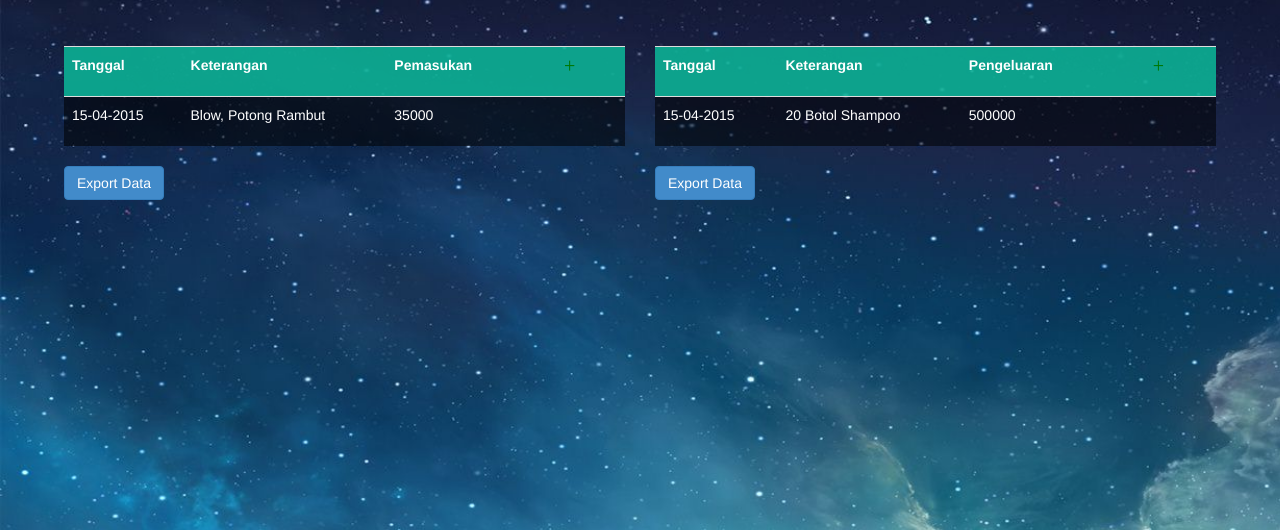
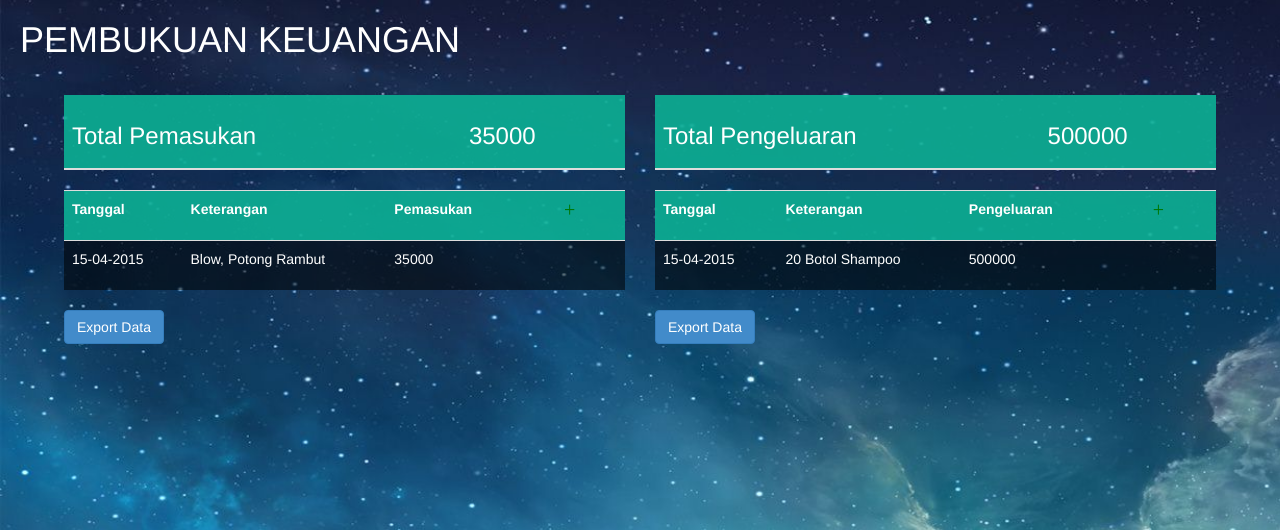
Before and after one commit to indam-m/salonmemori, a PHP site: page /pembukuan.html in a window 1280 px wide. Shown: the part 52-582 px from the top of the page. Run offline with PHP 8.4, Linux system fonts and the light colour scheme; lists and menus that the app fills with data are empty; some web fonts are replaced.

Commit message:
fixing bug

```diff
--- a/assets/css/my-css.css
+++ b/assets/css/my-css.css
@@ -173,7 +173,7 @@
 	color: #00f;
 }
 
-.table-add {
+.table-add-pemasukan, .table-add-pengeluaran {
   color: #070;
   cursor: pointer;
   position: absolute;
@@ -181,6 +181,10 @@
   right: 0;
 }
 
-.table-add:hover {
+.table-add-pemasukan:hover, .table-add-pengeluaran:hover {
 	color: #0b0;
 }
+
+.box-registrasi form row span {
+    max-width: 100px;
+}
--- a/assets/js/script-pembukuan.js
+++ b/assets/js/script-pembukuan.js
@@ -4,9 +4,16 @@ $(document).ready(function(){
 	var $BTN = $('#export-btn');
 	var $EXPORT = $('#export');
 
-	$('.table-add').click(function () {
+	$('.table-add-pemasukan').click(function () {
 	  var $clone = $TABLE.find('tr.hide').clone(true).removeClass('hide table-line');
-	  $TABLE.find('table').append($clone);
+	  //$TABLE.find('table').append($clone);
+      $('#table-pemasukan').append($clone);
+	});
+
+    $('.table-add-pengeluaran').click(function () {
+	  var $clone = $TABLE.find('tr.hide').clone(true).removeClass('hide table-line');
+	  //$TABLE.find('table').append($clone);
+      $('#table-pengeluaran').append($clone);
 	});
 
 	$('.table-remove').click(function () {
--- a/pembukuan.html
+++ b/pembukuan.html
@@ -34,18 +34,29 @@
         </nav>
         <!-- END OF NAV BAR -->
 
+        <font color="white"><h1>&nbsp;&nbsp;PEMBUKUAN KEUANGAN</h1></font>
+
         <div class="box-registrasi">
+
+
         <div class="row">
             <!-- TABEL PEMASUKAN -->
             <div class="col-md-6">
+                <table class="table tabel-registrasi">
+                    <thead>
+                        <th><h3>Total Pemasukan</h3></th>
+                        <th><h3>35000</h3></th>
+                    </thead>
+                </table>
+
                 <div id="table" class="table-editable">
-                    <table class="table tabel-registrasi">
+                    <table class="table tabel-registrasi" id="table-pemasukan">
                         <tr>
                             <th>Tanggal</th>
                             <th>Keterangan</th>
                             <th>Pemasukan</th>
                             <th></th>
-                            <th><span class="table-add glyphicon glyphicon-plus"></span></th>
+                            <th><span class="table-add-pemasukan glyphicon glyphicon-plus"></span></th>
                         </tr>
                         <tr>
                             <td contenteditable="true">15-04-2015</td>
@@ -59,9 +70,9 @@
                         </tr>
                         <!-- This is our clonable table line -->
                         <tr class="hide">
-                            <td contenteditable="true"></td>
-                            <td contenteditable="true"></td>
-                            <td contenteditable="true"></td>
+                            <td contenteditable="true">Ketik di sini</td>
+                            <td contenteditable="true">Ketik di sini</td>
+                            <td contenteditable="true">Ketik di sini</td>
                             <td><span class="table-remove glyphicon glyphicon-remove"></span></td>
                             <td>
                                 <span class="table-up glyphicon glyphicon-arrow-up"></span>
@@ -78,14 +89,21 @@
 
             <!-- TABEL PENGELUARAN -->
             <div class="col-md-6">
+                <table class="table tabel-registrasi">
+                    <thead>
+                        <th><h3>Total Pengeluaran</h3></th>
+                        <th><h3>500000</h3></th>
+                    </thead>
+                </table>
+
                 <div id="table" class="table-editable">
-                    <table class="table tabel-registrasi">
+                    <table class="table tabel-registrasi" id="table-pengeluaran">
                         <tr>
                             <th>Tanggal</th>
                             <th>Keterangan</th>
                             <th>Pengeluaran</th>
                             <th></th>
-                            <th><span class="table-add glyphicon glyphicon-plus"></span></th>
+                            <th><span class="table-add-pengeluaran glyphicon glyphicon-plus"></span></th>
                         </tr>
                         <tr>
                             <td contenteditable="true">15-04-2015</td>
@@ -101,9 +119,9 @@
                         </tr>
                         <!-- This is our clonable table line -->
                         <tr class="hide">
-                            <td contenteditable="true"></td>
-                            <td contenteditable="true"></td>
-                            <td contenteditable="true"></td>
+                            <td contenteditable="true">Ketik di sini</td>
+                            <td contenteditable="true">Ketik di sini</td>
+                            <td contenteditable="true">Ketik di sini</td>
                             <td>
                                 <span class="table-remove glyphicon glyphicon-remove"></span>
                             </td>
--- a/registrasi.html
+++ b/registrasi.html
@@ -35,6 +35,8 @@
             </div>
         </nav>
         <!-- END OF NAV BAR -->
+
+        <font color="white"><h1>&nbsp;&nbsp;REGISTRASI PELANGGAN</h1></font>
 
         <!-- TABEL DAFTAR REGISTRASI -->
         <div class="box-registrasi">
```
